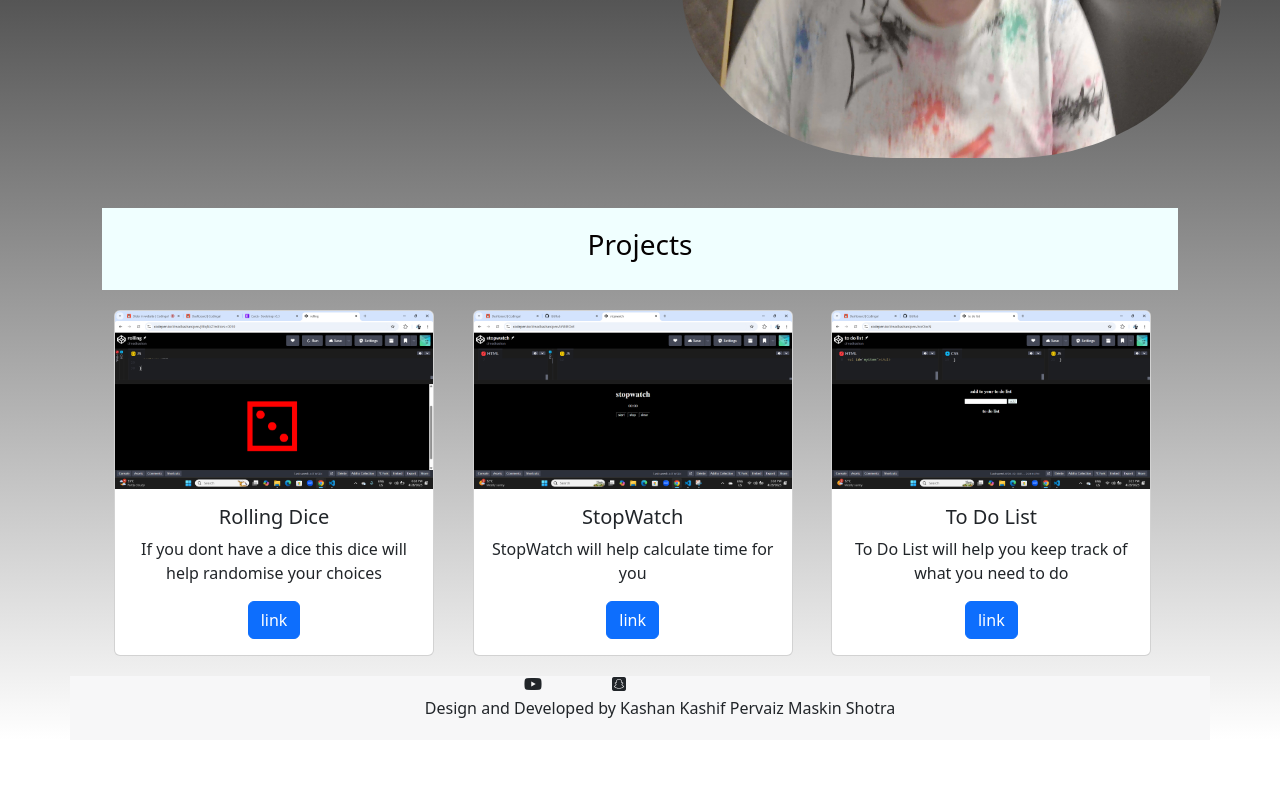
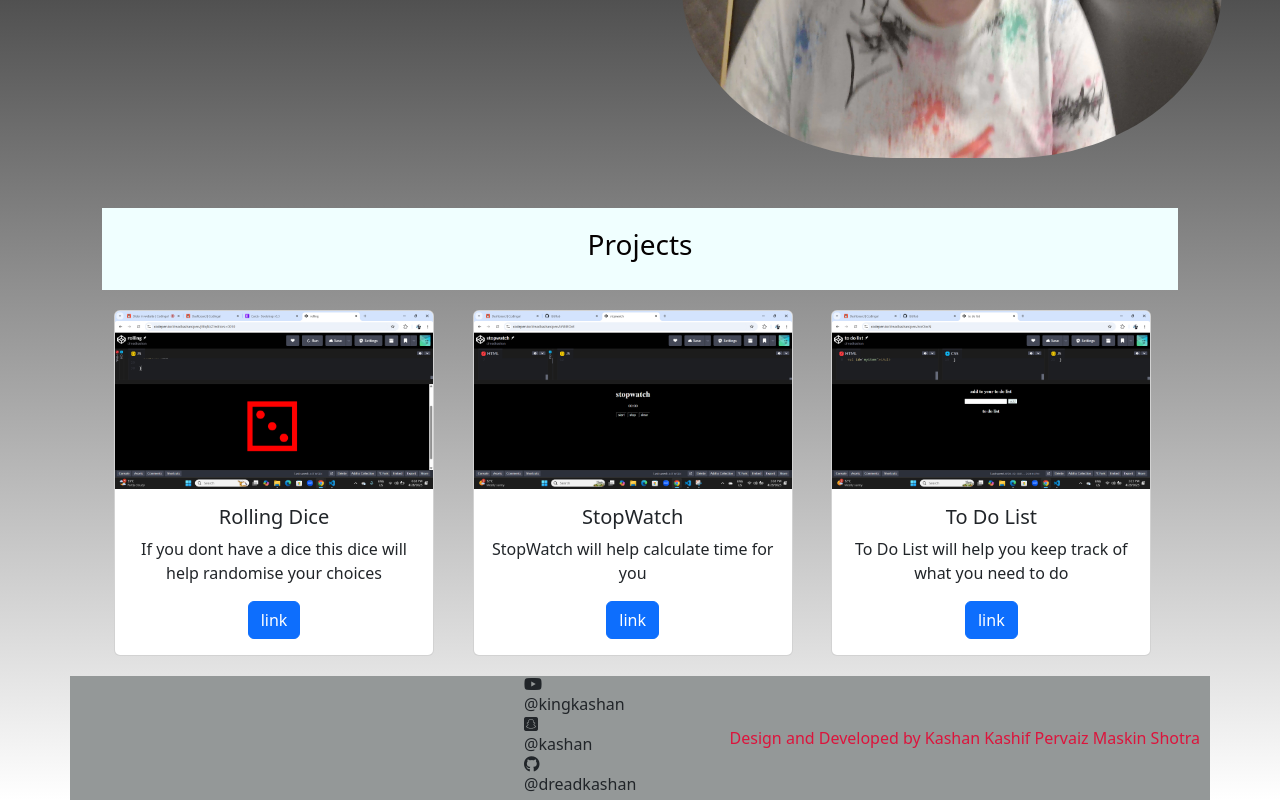
Before and after one commit to dreadkashan/kashans-portfolio, a plain HTML site: page index.html in a window 1280 px wide. Shown: the part 368-1168 px from the top of the page. Before the commit the page ends 1108 px from the top, so only its background shows below. Drawn offline with nearby package versions, Linux system fonts and the light colour scheme.

Commit message:
pinpoint save

```diff
--- a/index.html
+++ b/index.html
@@ -76,21 +76,26 @@
                   </div>
                 </div>
               </div>
+
             </div>
-            <div class="row" style="background-color: rgb(247, 247, 248);">
+            <div class="row" style="background-color: rgb(148, 152, 152);">
 
 
             <div class="row" style=" width:200px ;position: absolute;left: 40%; ">
               <div class="col">
                 <i class="fa-brands fa-youtube" ></i>
-
+<div>@kingkashan</div>
               </div>
               <div class="col">
                 <i class="fa-brands fa-square-snapchat" ></i>
+                <div>@kashan</div>
               </div>
-
+              <div>
+                <i class="fa-brands fa-github"></i>
+                <div>@dreadkashan</div>
+              </div>
             </div>
-            <p style="text-align: center; margin: 20px;">Design and Developed by Kashan Kashif Pervaiz Maskin Shotra</p>
+            <p style="text-align: end; margin: 20px; padding: 30px;color: crimson;">Design and Developed by Kashan Kashif Pervaiz Maskin Shotra</p>
             </div>
         </div>
      </body>
```
